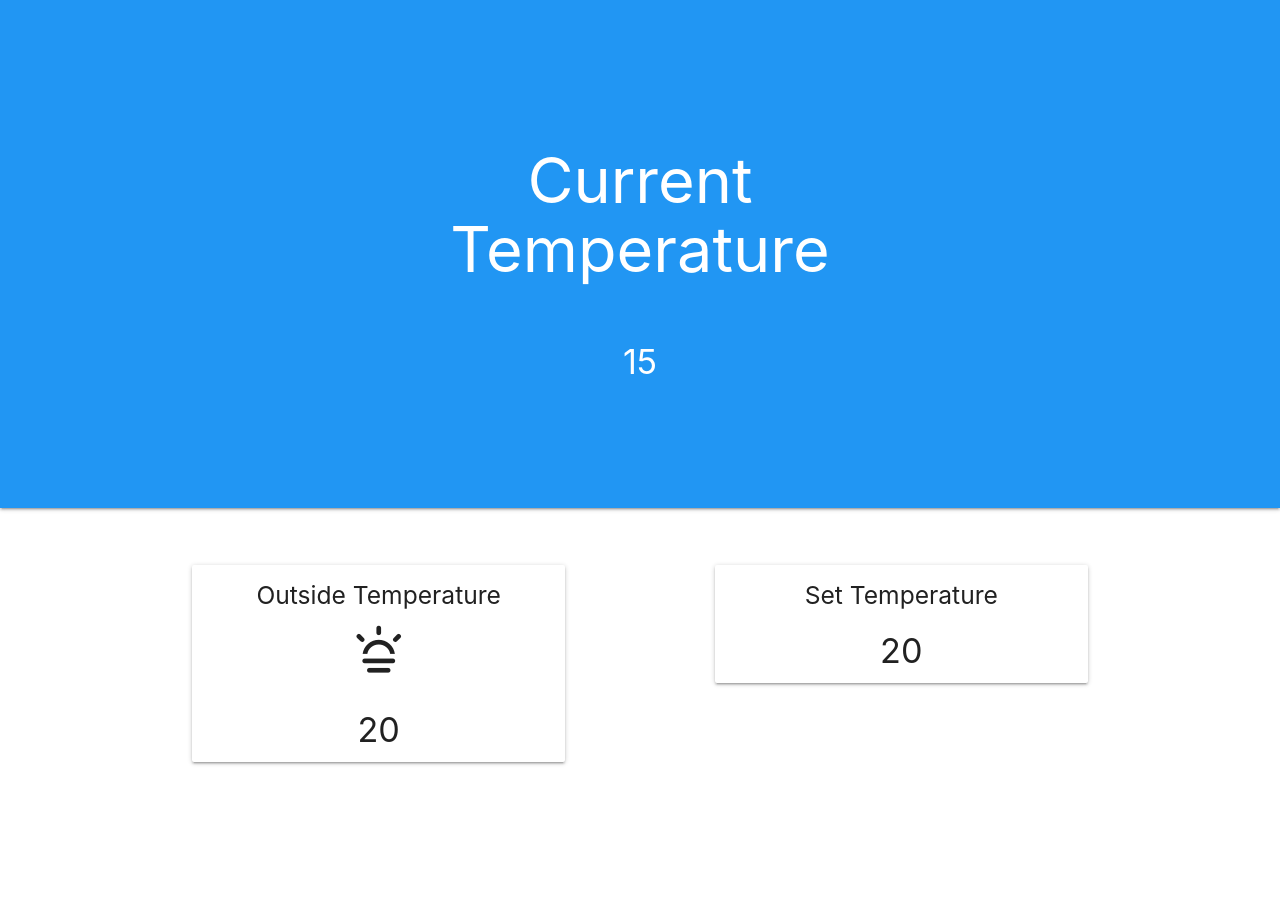
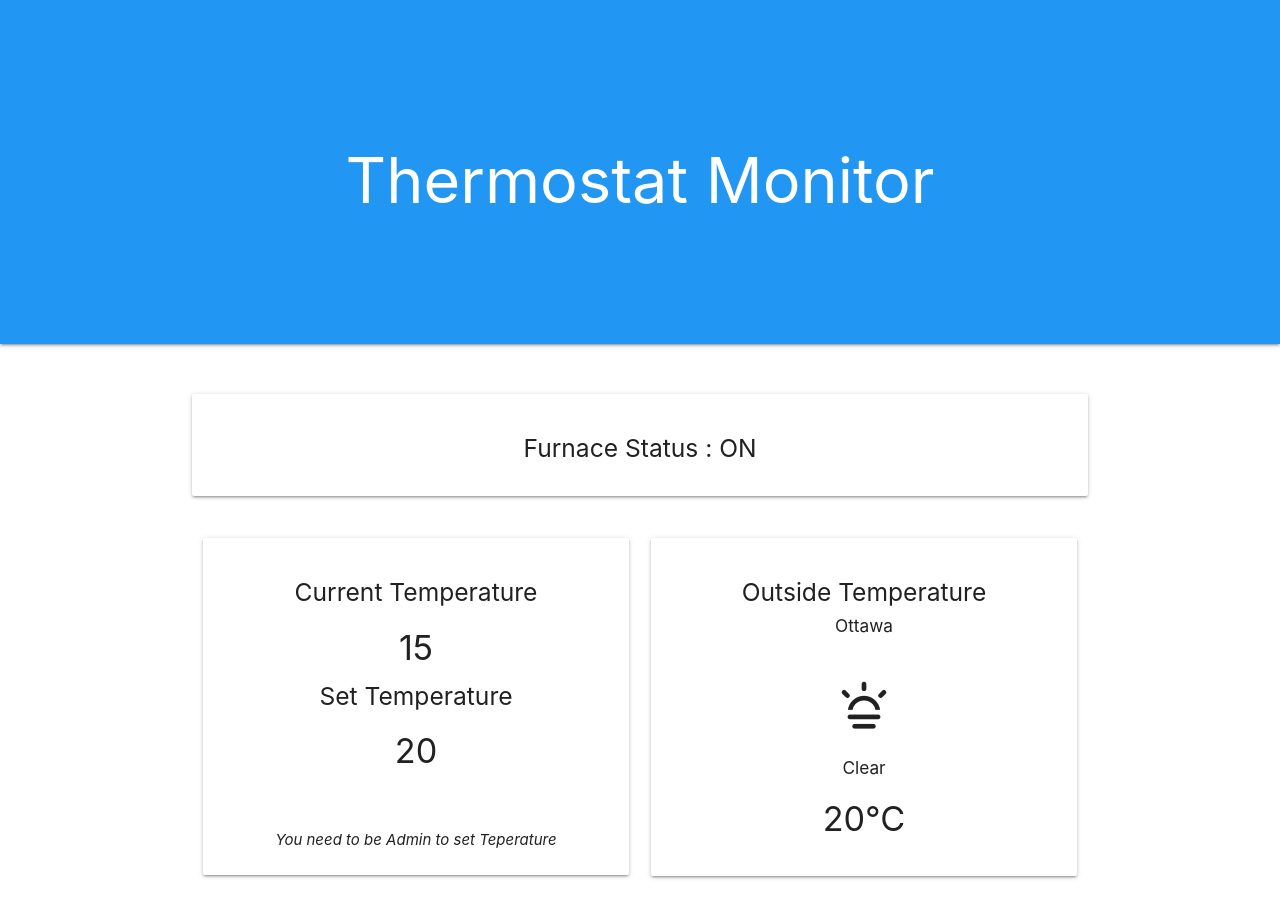
Before and after one commit to abhinavthukral28/FurnaceSim, a website: page client/index.html in a window 1280 px wide. Before the commit the page ends 800 px from the top, so only its background shows below. Drawn offline with nearby package versions, Linux system fonts and the light colour scheme; no server answers.

Commit message:
UI Design Complete. Linking in progress.

```diff
--- a/client/index.html
+++ b/client/index.html
@@ -25,17 +25,21 @@
 </head>
 <body>
   <div class="intro blue z-depth-1">
-    <h1>Current<br>Temperature</h1>
-    <h4 id="currentTemperature">15</h4>
+    <h1>Thermostat Monitor</h1>
   </div>
   <div class="container">
     <div class="row">
-      <div class="col s12 m5 l5 card-panel">
-        <h5>Outside Temperature</h5>
-        <h4 data-icon="A"></h4>
-        <h4 id="outsideTemperature">20</h4>
-      </div>
-      <div class="col s12 m5 l5 offset-m2 offset-l2 card-panel">
+        <div class="card-panel">
+          <h5 id="furnaceStatus">Furnace Status : ON</h5>
+
+    </div>
+
+    </div>
+    <div class="row">
+      <div class="col s12 m6 l6">
+        <div class="card-panel">
+          <h5>Current Temperature</h5>
+          <h4 id="currentTemperature">15</h4>
         <h5>Set Temperature</h5>
         <h4 id="setTemperature">20</h4>
         <div id="adminStuff">
@@ -45,13 +49,25 @@
           </button>
         </div>
         </div>
+        <div  id="notAdmin">
+          <br><br>
+        <em>You need to be Admin to set Teperature</em>
       </div>
-
-    </div>
+        </div>
+      </div>
+      <div class="col s12 m6 l6">
+        <div class="card-panel">
+        <h5>Outside Temperature</h5>
+        <h6>Ottawa</h6>
+        <br>
+        <div id="weatherIconDisplay"><h4 data-icon="A"></h4></div>
+        <h6 id="weatherDescription">Clear</h6>
+        <h4 id="outsideTemperature">20&deg;C</h4>
+      </div>
+      </div>
 
 
   </div>
 </div>
-</div>
 </body>
 </html>
```
